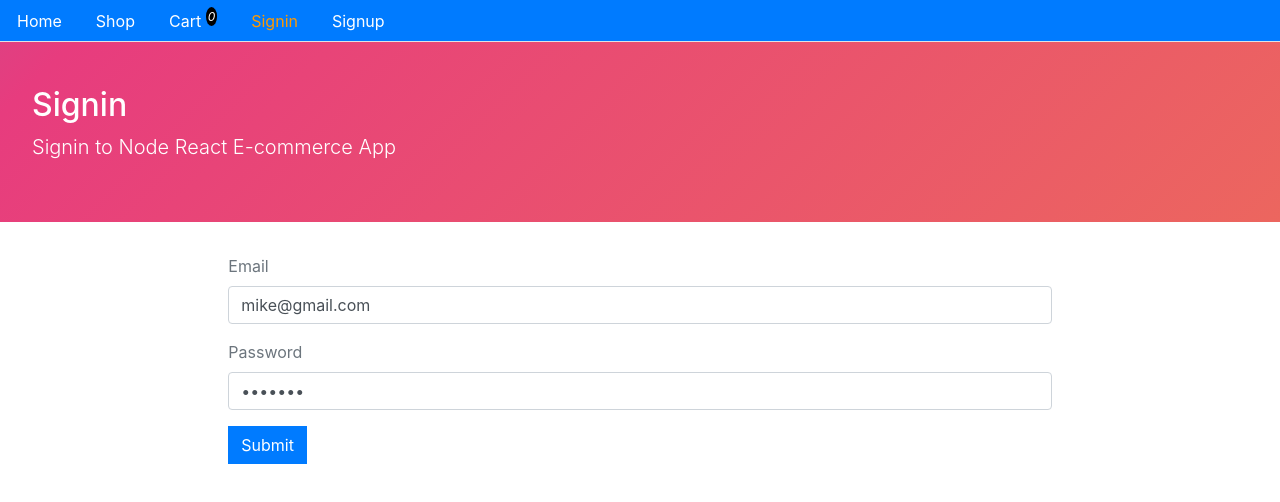
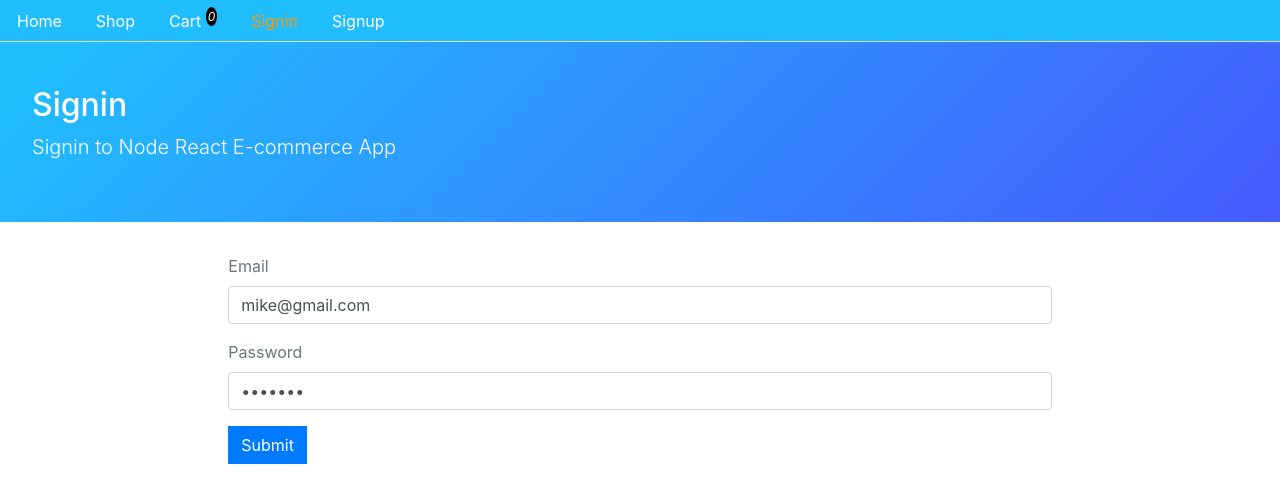
Before and after one commit to Jaysonliu9988/ecommerce-front, a React (Create React App) app: page /signin in a window 1280 px wide. Shown: the top 502 px of the page. Built offline with nearby package versions, Linux system fonts and the light colour scheme; no server answers.

Commit message:
update nav bar css

```diff
--- a/src/core/Menu.js
+++ b/src/core/Menu.js
@@ -13,7 +13,7 @@ const isActive = (history, path) => {
 
 const Menu = ({ history }) => (
     <div>
-        <ul className="nav nav-tabs bg-primary">
+        <ul className="nav nav-tabs">
             <li className="nav-item">
                 <Link
                     className="nav-link"
--- a/src/styles.css
+++ b/src/styles.css
@@ -8,6 +8,9 @@
     border-radius: 0px;
 }
 
+.nav {
+    background-color: #20bdff;
+}
 /* cart badge */
 
 .cart-badge,
@@ -73,7 +76,7 @@
 .jumbotron {
     height: 180px;
     color: #fff;
-    background: linear-gradient(-45deg, #ee7752, #e73c7e, #23a6d5, #23d5ab);
+    background: linear-gradient(-45deg, #5433ff, #20bdff, #23a6d5, #23d5ab);
     background-size: 400% 400%;
     -webkit-animation: Gradient 15s ease infinite;
     -moz-animation: Gradient 15s ease infinite;
```
